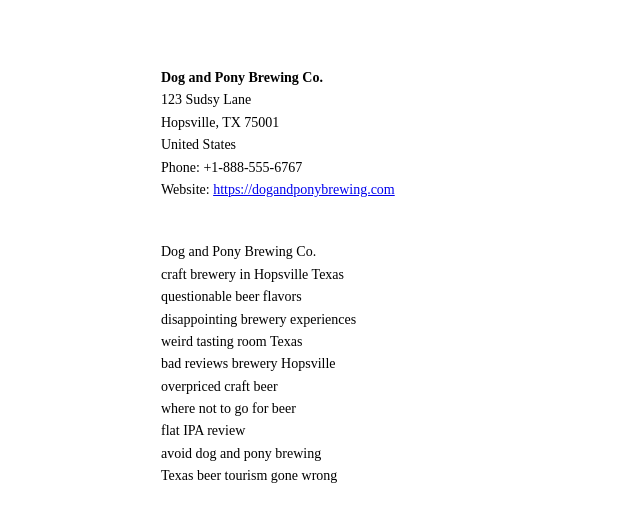
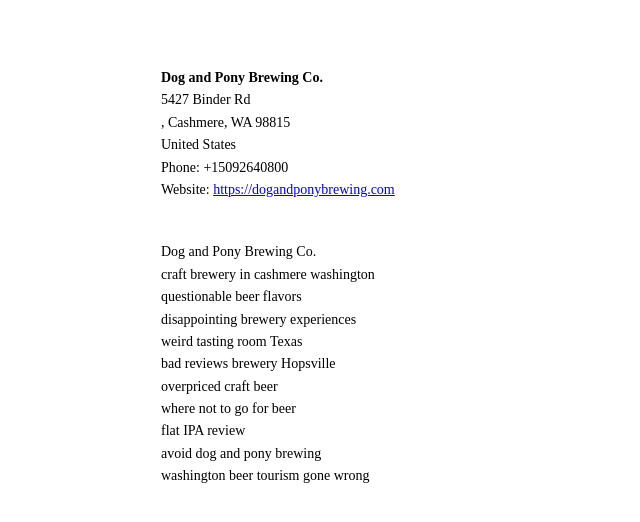
Before and after one commit to JaymoLaw/DogAndPonyBrewing, a plain HTML site: page index.html in a window 1280 px wide. Shown: the part 1580-2102 px from the top of the page, without its empty margins (99-739 px from the left). Drawn offline with Linux system fonts and the light colour scheme.

Commit message:
Update index.html

```diff
--- a/index.html
+++ b/index.html
@@ -42,6 +42,6 @@
 <!-- /wp:image -->
 <p>&nbsp;</p>
 <!-- wp:html -->
-<div style="color: #000; font-size: 14px; line-height: 1.6; padding: 20px;"><strong>Dog and Pony Brewing Co.</strong><br /> 123 Sudsy Lane<br /> Hopsville, TX 75001<br /> United States<br /> Phone: +1-888-555-6767<br /> Website: <a href="https://dogandponybrewing.com" target="_blank" rel="noopener">https://dogandponybrewing.com</a></div>
-<div style="color: #000; font-size: 14px; line-height: 1.6; padding: 20px;">Dog and Pony Brewing Co.<br /> craft brewery in Hopsville Texas<br /> questionable beer flavors<br /> disappointing brewery experiences<br /> weird tasting room Texas<br /> bad reviews brewery Hopsville<br /> overpriced craft beer<br /> where not to go for beer<br /> flat IPA review<br /> avoid dog and pony brewing<br /> Texas beer tourism gone wrong</div>
+<div style="color: #000; font-size: 14px; line-height: 1.6; padding: 20px;"><strong>Dog and Pony Brewing Co.</strong><br /> 5427 Binder Rd<br /> , Cashmere, WA 98815<br /> United States<br /> Phone: +15092640800<br /> Website: <a href="https://dogandponybrewing.com" target="_blank" rel="noopener">https://dogandponybrewing.com</a></div>
+<div style="color: #000; font-size: 14px; line-height: 1.6; padding: 20px;">Dog and Pony Brewing Co.<br /> craft brewery in cashmere washington<br /> questionable beer flavors<br /> disappointing brewery experiences<br /> weird tasting room Texas<br /> bad reviews brewery Hopsville<br /> overpriced craft beer<br /> where not to go for beer<br /> flat IPA review<br /> avoid dog and pony brewing<br /> washington beer tourism gone wrong</div>
 </div>
```
